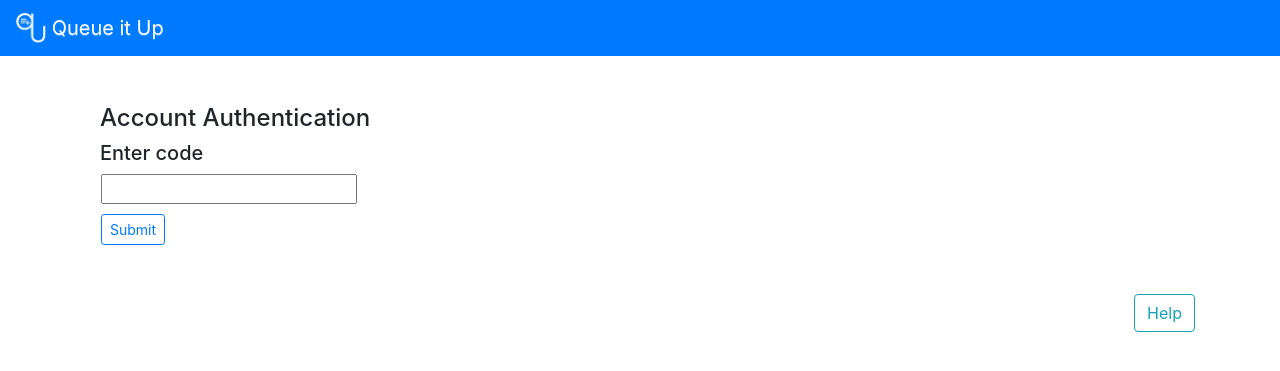
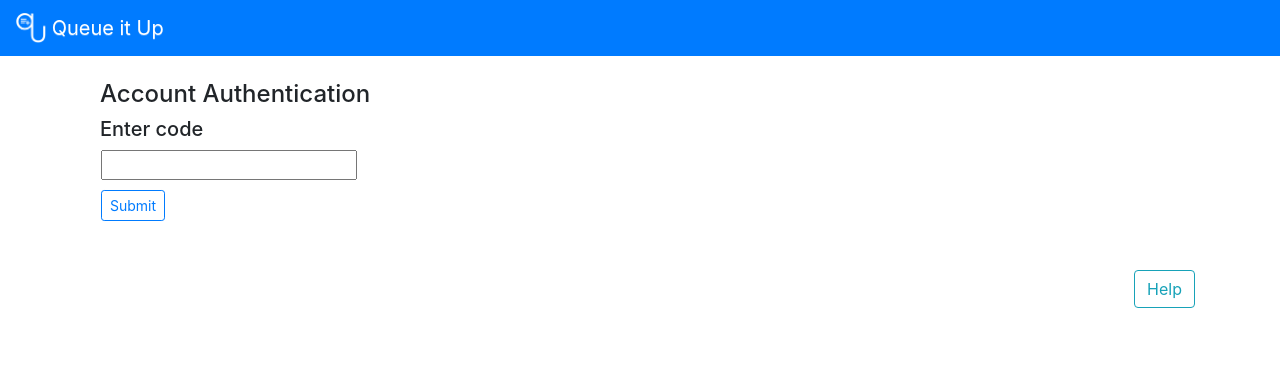
Before and after one commit to gregorymote/queuesome, a Django app: page /party/auth/ in a window 1280 px wide. Shown: the top 371 px of the page. Run offline with Django 3.2, Linux system fonts and the light colour scheme; some libraries are stand-ins or nearby versions.

Commit message:
spacing fix

```diff
--- a/game/forms.py
+++ b/game/forms.py
@@ -13,7 +13,7 @@ class chooseCategoryForm(forms.Form):
     custom = forms.CharField(label = 'create your own', required = False)
 
 class searchForm(forms.Form):
-    search = forms.CharField(widget=forms.Textarea(attrs={"rows":1, "cols":40,"style": "resize: none"}), label = 'search', required = False)
+    search = forms.CharField(label = 'search', required = False)
 
     choice_field = forms.ChoiceField(widget=forms.RadioSelect, choices=CHOICES)
 
--- a/game/templates/game/play.html
+++ b/game/templates/game/play.html
@@ -31,9 +31,13 @@
 			{% csrf_token %}
 
 			{% if user.turn == "picking" %}
+				<div class = "pb-2">
 				<input type="submit" class="btn btn-outline-primary" value="Choose Category">
+				</div>
 			{% elif party.state == "pick_song" and not user.hasPicked %}
+				<div class = "pb-2">
 				<input type="submit" class="btn btn-outline-primary" value="Pick Song">
+				</div>
 			{% endif %}
 
 			<!-- <i class="fa fa-thumbs-o-up"></i> -->
--- a/queue_it_up/templates/base.html
+++ b/queue_it_up/templates/base.html
@@ -21,7 +21,7 @@
 	</nav>
 
 
-	<div class="container pt-5"">
+	<div class="container pt-4">
 		{% block page_content %}{% endblock %}
 	</div>
 
```
